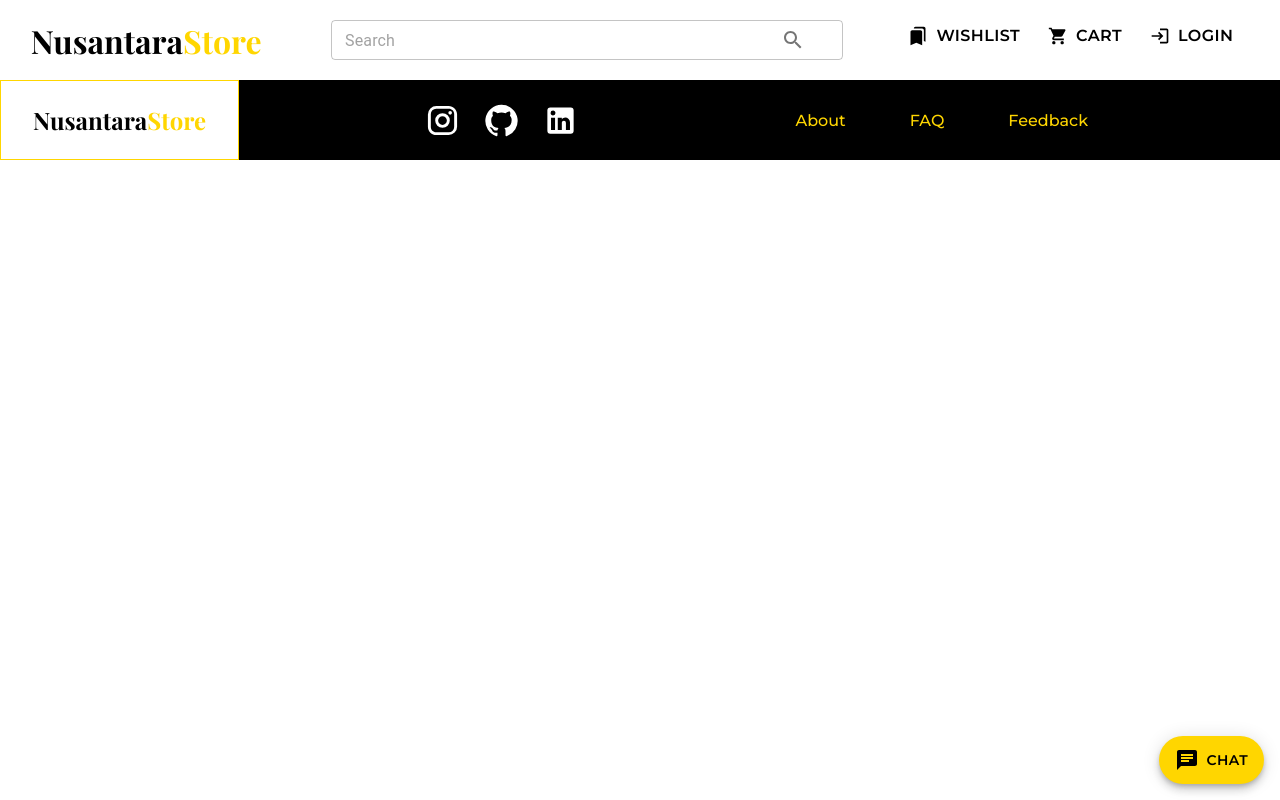
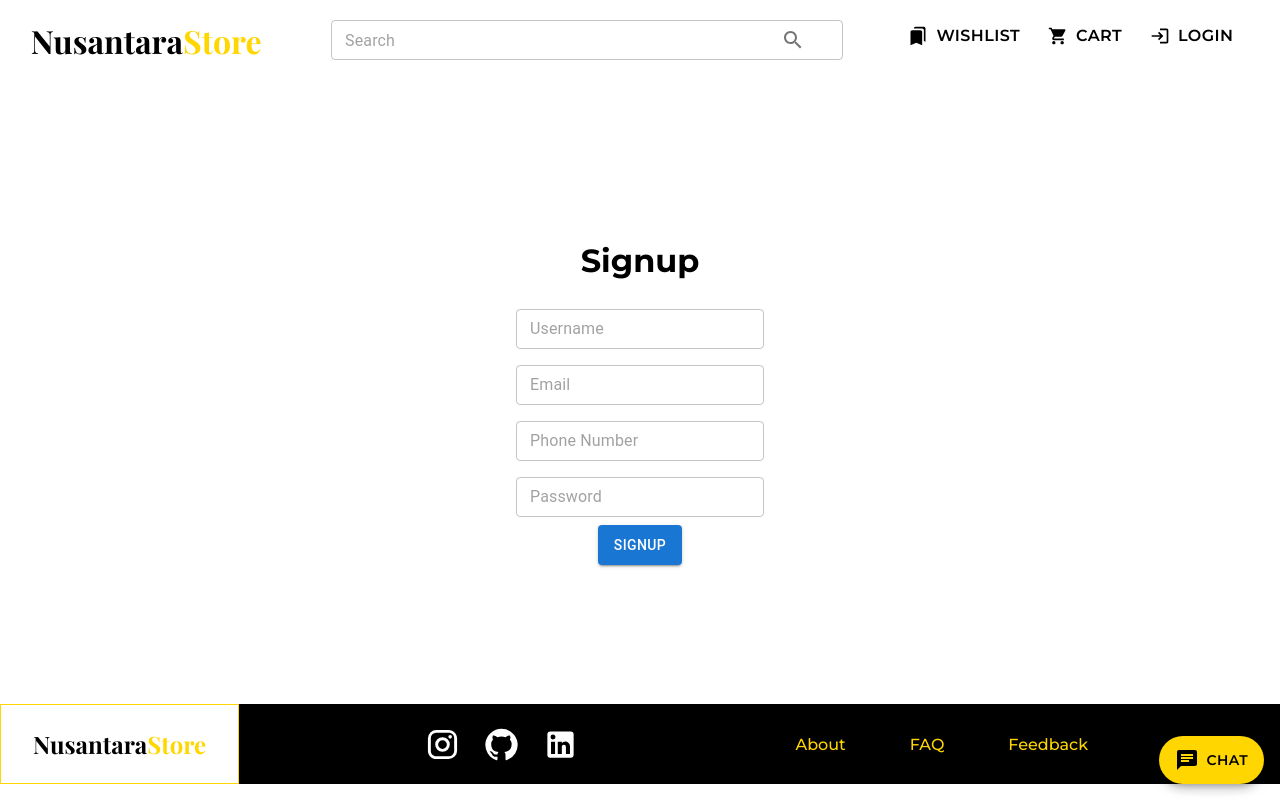
Before and after one commit to borednuna/NusantaraStore051_FE, a React (Create React App) app: page /signup in a window 1280 px wide. Built offline with nearby package versions, Linux system fonts and the light colour scheme.

Commit message:
feat: add authentication page

```diff
--- a/src/App.js
+++ b/src/App.js
@@ -1,10 +1,10 @@
 import React from "react";
 import "./App.scss";
-import Webroutes from "./application/routes/webroutes";
 
 import Header from "./infrastructure/components/header/header";
 import Footer from "./infrastructure/components/footer/footer";
 import Chat from "./infrastructure/components/chat/chat";
+import Webroutes from "./application/routes/webroutes";
 
 function App() {
   return (
--- a/src/application/routes/webroutes.js
+++ b/src/application/routes/webroutes.js
@@ -8,6 +8,8 @@ import Cart from "../../presentation/pages/cart/cart";
 import Wishlist from "../../presentation/pages/wishlist/wishlist";
 import Profile from "../../presentation/pages/profile_page/profile_page";
 import ProductDetails from "../../presentation/pages/product_details/product_details";
+import Login from "../../presentation/pages/authentication/login";
+import Signup from "../../presentation/pages/authentication/signup";
 
 const Webroutes = () => {
     return (
@@ -20,6 +22,8 @@ const Webroutes = () => {
           <Route path='/wishlist' element={<Wishlist />} />
           <Route path='/profile' element={<Profile />} />
           <Route path='/productdetails' element={<ProductDetails />} />
+          <Route path='/login' element={<Login />} />
+          <Route path='/signup' element={<Signup />} />
         </Routes>
       </Router>
     );
--- a/src/infrastructure/components/header/header.js
+++ b/src/infrastructure/components/header/header.js
@@ -60,7 +60,7 @@ const Header = () => {
           </Button>
         </a>
 
-        <a href="/profile">
+        <a href="/login">
           <Button variant="contained" startIcon={<LoginIcon />}>
             <p>Login</p>
           </Button>
--- /dev/null
+++ b/src/presentation/pages/authentication/login.js
@@ -0,0 +1,36 @@
+import React from "react";
+import "./login.scss";
+
+import TextField from "@mui/material/TextField";
+import Button from "@mui/material/Button";
+
+const Login = () => {
+    return(
+        <div className="login">
+            <div className="container">
+                <h1>Login</h1>
+                <TextField
+                    hiddenLabel
+                    placeholder="Username"
+                    size="small"
+                    sx={{ margin: "0.5rem" }}
+                />
+                <TextField
+                    hiddenLabel
+                    placeholder="Password"
+                    size="small"
+                    sx={{ margin: "0.5rem" }}
+                />
+                <Button variant="contained">
+                <p>Login</p>
+                </Button>
+                <h2>Don't have an account ?</h2>
+                <a href="/signup">
+                    <h3>Sign up</h3>
+                </a>
+            </div>
+        </div>
+    )
+}
+
+export default Login;
--- /dev/null
+++ b/src/presentation/pages/authentication/login.scss
@@ -0,0 +1,45 @@
+@import '../../../application/globals/colors.scss';
+@import '../../../application/globals/fonts.scss';
+
+$breakpoint: 768px;
+
+.login {
+    min-height: 78vh;
+    height: fit-content;
+    display: flex;
+
+    .container {
+        align-items: center;
+        display: flex;
+        flex-direction: column;
+        margin: auto;
+
+        Button {
+            height: 2.5rem;
+        }
+
+        h1 {
+            font-family: 'Montserrat';
+            font-weight: 700;
+            font-size: 2rem;
+        }
+
+        h2 {
+            font-family: 'Montserrat';
+            font-weight: 400;
+            font-size: 1rem;
+        }
+
+        h3 {
+            font-family: 'Montserrat';
+            font-weight: 600;
+            font-size: 1rem;
+            transition: all 0.25s ease;
+
+            &:hover {
+                cursor: pointer;
+                color: $yellow;
+            }
+        }
+    }
+}
--- /dev/null
+++ b/src/presentation/pages/authentication/signup.js
@@ -0,0 +1,44 @@
+import React from "react";
+import "./signup.scss";
+
+import TextField from "@mui/material/TextField";
+import Button from "@mui/material/Button";
+
+const Signup = () => {
+    return(
+        <div className="signup">
+            <div className="container">
+                <h1>Signup</h1>
+                <TextField
+                    hiddenLabel
+                    placeholder="Username"
+                    size="small"
+                    sx={{ margin: "0.5rem" }}
+                />
+                <TextField
+                    hiddenLabel
+                    placeholder="Email"
+                    size="small"
+                    sx={{ margin: "0.5rem" }}
+                />
+                <TextField
+                    hiddenLabel
+                    placeholder="Phone Number"
+                    size="small"
+                    sx={{ margin: "0.5rem" }}
+                />
+                <TextField
+                    hiddenLabel
+                    placeholder="Password"
+                    size="small"
+                    sx={{ margin: "0.5rem" }}
+                />
+                <Button variant="contained">
+                <p>Signup</p>
+                </Button>
+            </div>
+        </div>
+    )
+}
+
+export default Signup;
--- /dev/null
+++ b/src/presentation/pages/authentication/signup.scss
@@ -0,0 +1,27 @@
+@import '../../../application/globals/colors.scss';
+@import '../../../application/globals/fonts.scss';
+
+$breakpoint: 768px;
+
+.signup {
+    min-height: 78vh;
+    height: fit-content;
+    display: flex;
+
+    .container {
+        align-items: center;
+        display: flex;
+        flex-direction: column;
+        margin: auto;
+
+        Button {
+            height: 2.5rem;
+        }
+
+        h1 {
+            font-family: 'Montserrat';
+            font-weight: 700;
+            font-size: 2rem;
+        }
+    }
+}
```
